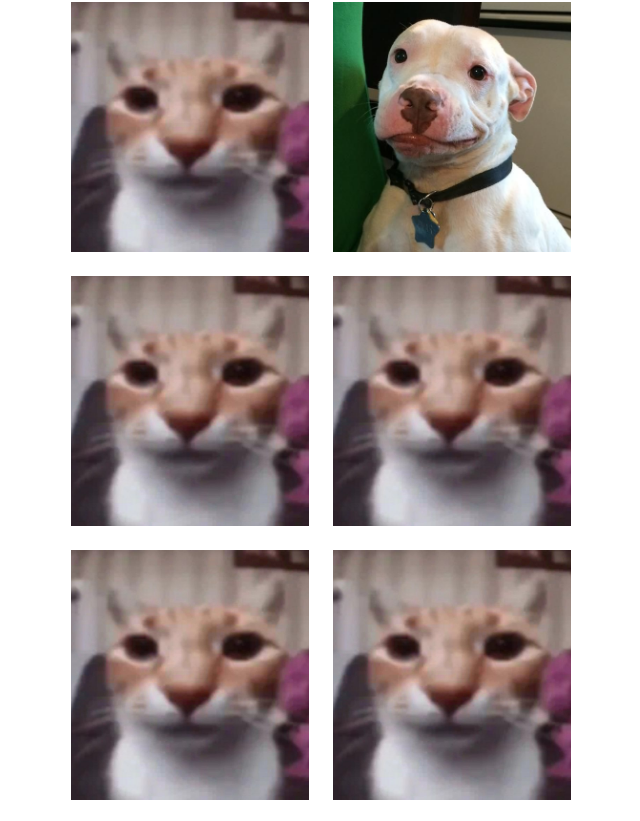
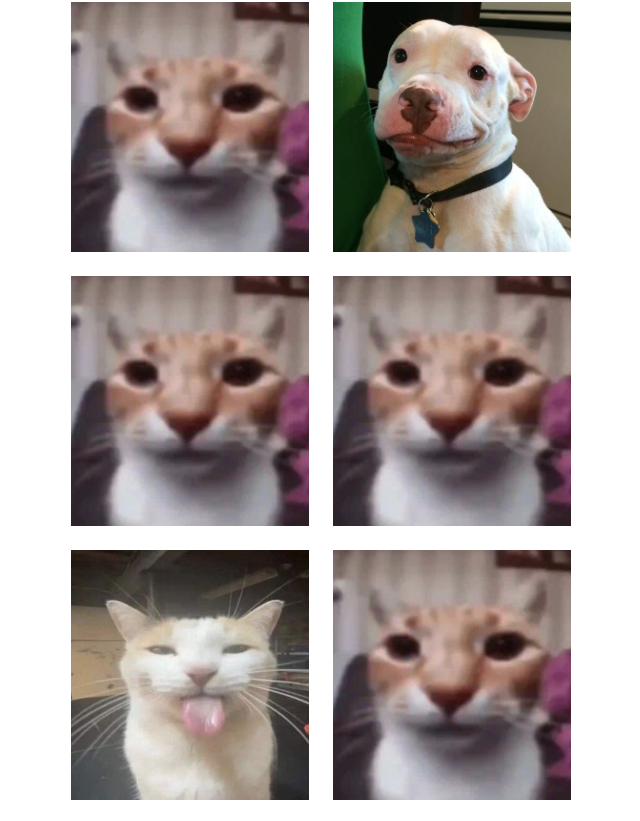
Before and after one commit to sammybfournier/exercice-git, a plain HTML site: page index.html in a window 1280 px wide. Shown: the part 78-899 px from the top of the page, without its empty margins (319-959 px from the left). Drawn offline with Linux system fonts and the light colour scheme.

Commit message:
Changement d'image

```diff
--- a/index.html
+++ b/index.html
@@ -19,7 +19,7 @@
             <img src="imgs/picture6.jpg" alt="">
             <img src="imgs/cat-stare.jpg" alt="">
             <img src="imgs/cat-stare.jpg" alt="">
-            <img src="imgs/cat-stare.jpg" alt="">
+            <img src="imgs/blep.jpg" alt="">
             <img src="imgs/cat-stare.jpg" alt="">
             <img src="imgs/cat-stare.jpg" alt="">
             <img src="imgs/cat-stare.jpg" alt="">
```
Also changed, not shown: imgs/blep.jpg (added).
